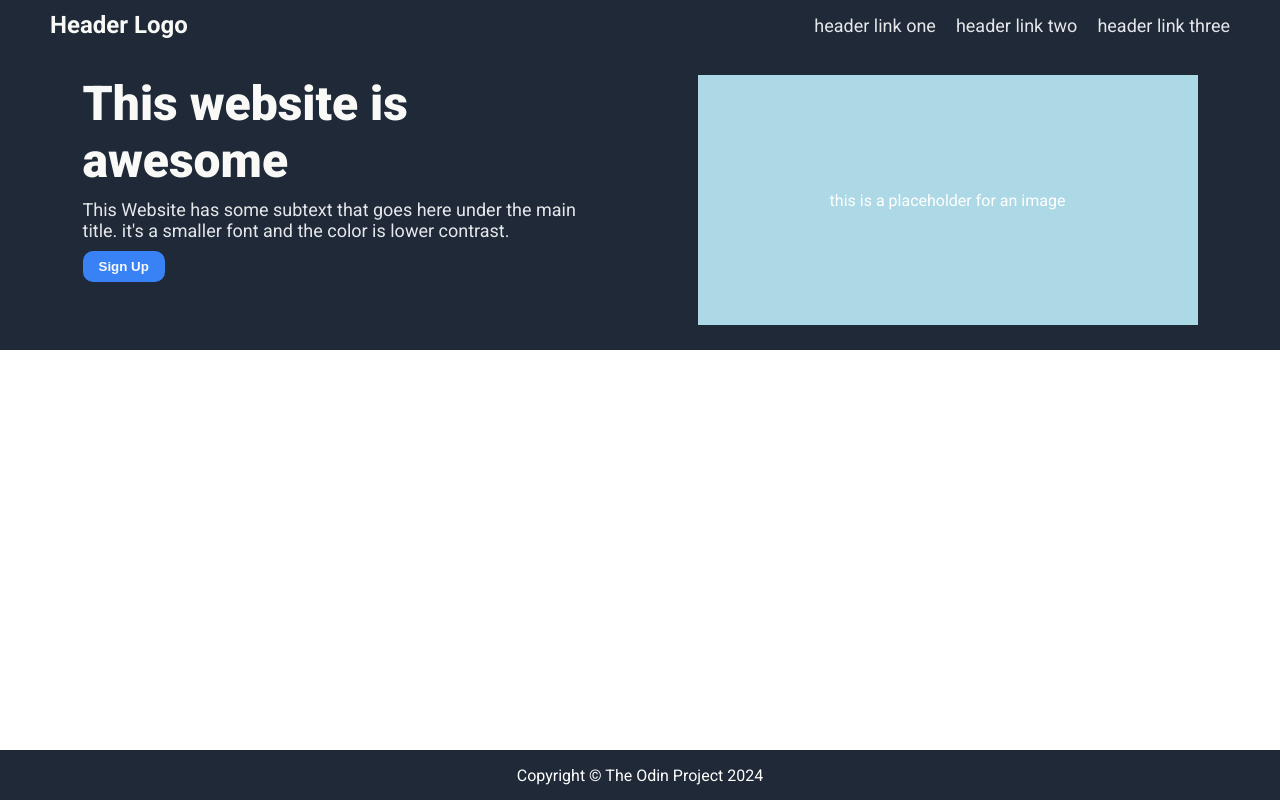
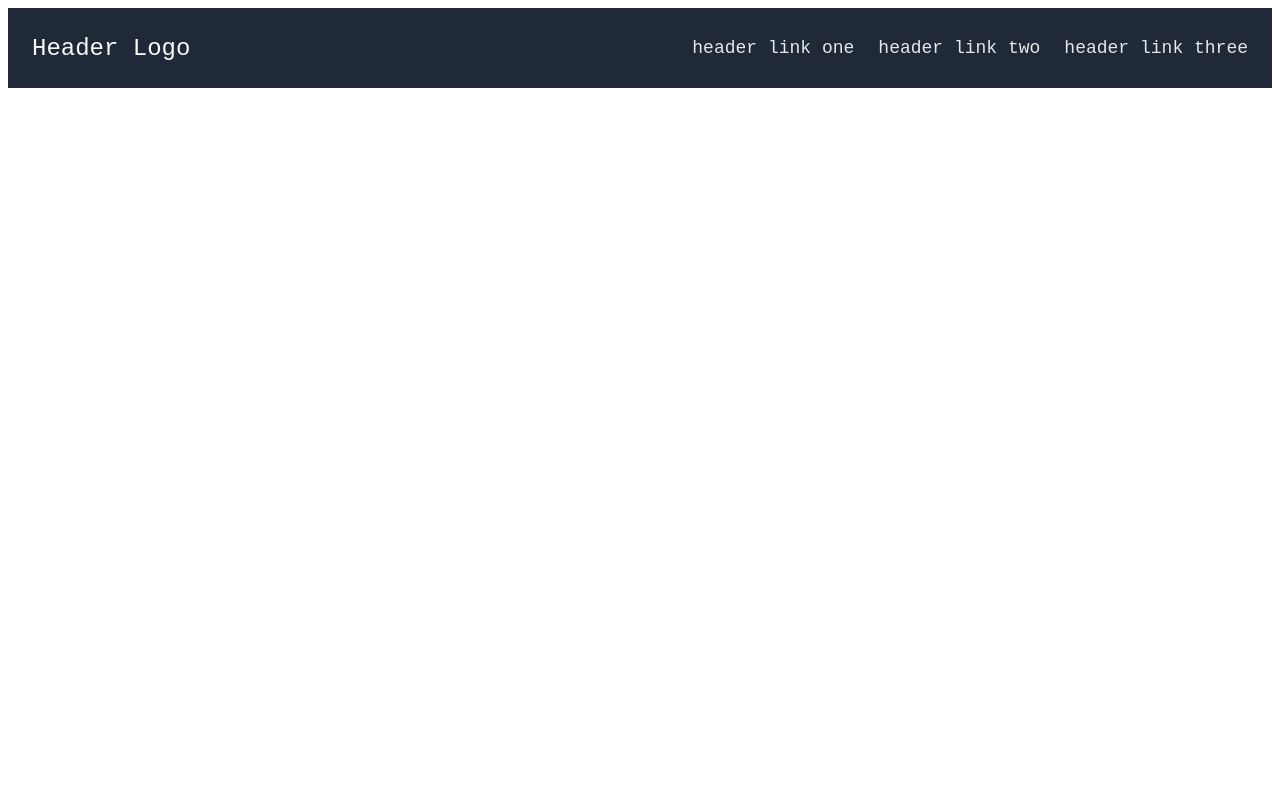
Before and after one commit to Omarkhaledkamal/landing_page, a plain HTML site: page index.html in a window 1280 px wide. Drawn offline with Linux system fonts and the light colour scheme.

Commit message:
header reworked !

```diff
--- a/css/style.css
+++ b/css/style.css
@@ -1,100 +1,69 @@
-/* #1F2937 */
+/*
+
+dark background color (hero and footer)
+#1f2937
+
+hero main text ("this website is awesome")
+48px extra-bold #f9faf8
+
+hero secondary text, header link text
+18px #e5e7eb
+
+header logo text
+24px #f9faf8
+
+button color, call to action background color
+#3882f6
+
+information header text
+36px extra-bold #1f2937
+
+quote section background color
+#e5e7eb
+
+quote text
+36px light italic #1f2937
+*/
+
 
 * {
-  margin: 0;
-  padding: 0;
   box-sizing: border-box;
 }
 
 body {
-  font-family: "Roboto", sans-serif;
-  min-height: 100vh;
+  font-family: 'Courier New', Courier, monospace;
   display: flex;
   flex-direction: column;
-  color: white
 }
 
-header {
-  height: 50px;
-  background-color: #1F2937;
-  display: flex;
-  justify-content: space-between;
-  align-items: center;
-  padding: 0 50px;
-  /* color: white; */
+ul {
+  padding: 0;
+  margin: 0;
+  list-style: none;
+}
+
+a {
+  text-decoration: none;
+  font-size: 18px;
+  color: #e5e7eb;
 }
 
 .header-logo {
-  font-weight: bold;
   font-size: 24px;
-  color: #F9FAF8;
-}
-
-footer {
-  margin-top: auto;
-  height: 50px;
-  background-color: #1F2937;
-  display: flex;
-  justify-content: center;
-  align-items: center;
-  /* color: white; */
-}
-
-ul {
-  list-style: none;
-  display: flex;
-  align-items: center;
-  gap: 20px;
-}
-
-nav ul a,
-.subtext {
-  color: #e5e7eb;
-  text-decoration: none;
-  font-size: 18px;
+  color: #f9faf8;
 }
 
 
-.one {
+header {
   display: flex;
-  justify-content: space-around;
+  height: 10vh;
+  justify-content: space-between;
   align-items: center;
-  height: 300px;
-  background-color: #1F2937;
-  gap: 50px;
-  padding: 50px;
+  padding: 0 24px;
+  background-color: #1f2937;
 }
 
-.hero-main-text {
-  font-size: 48px;
-  font-weight: 800;
-  color: #F9FAF8;
+.header-links {
+  display: flex;
+  gap: 24px;
 }
-
-.left {
-  display: flex;
-  flex-direction: column;
-  width: 500px;
-  height: 250px;
-  gap: 10px;
-}
-
-.right {
-  background-color: lightblue;
-  width: 500px;
-  height: 250px;
-  display: flex;
-  justify-content: center;
-  align-items: center;
-}
-
-.left button {
-  background-color: #3882F6;
-  padding: 8px 16px;
-  text-align: center;
-  border-radius: 10px;
-  border: 0;
-  color: #F9FAF8;
-  font-weight: bold;
-  /* font-size: 14px; */
-}
--- a/index.html
+++ b/index.html
@@ -15,29 +15,12 @@
       Header Logo
     </div>
     <nav>
-      <ul>
+      <ul class="header-links">
         <li><a href="#">header link one</a></li>
         <li><a href="#">header link two</a></li>
         <li><a href="#">header link three</a></li>
       </ul>
     </nav>
   </header>
-  <section class="one">
-    <div class="left">
-      <div class="hero-main-text">This website is awesome</div>
-      <div class="subtext">This Website has some subtext that goes here under the main title. it's a smaller font and the color is lower contrast.</div>
-      <div class="button"><button>Sign Up</button></div>
-    </div>
-    <div class="right">
-      <div class="place-holder">this is a placeholder for an image</div>
-    </div>
-  </section>
-  <section class="two">
-  </section>
-  <section class="three">
-  </section>
-  <footer>
-    <div> Copyright &#169 The Odin Project 2024</div>
-  </footer>
 </body>
 </html>
```
